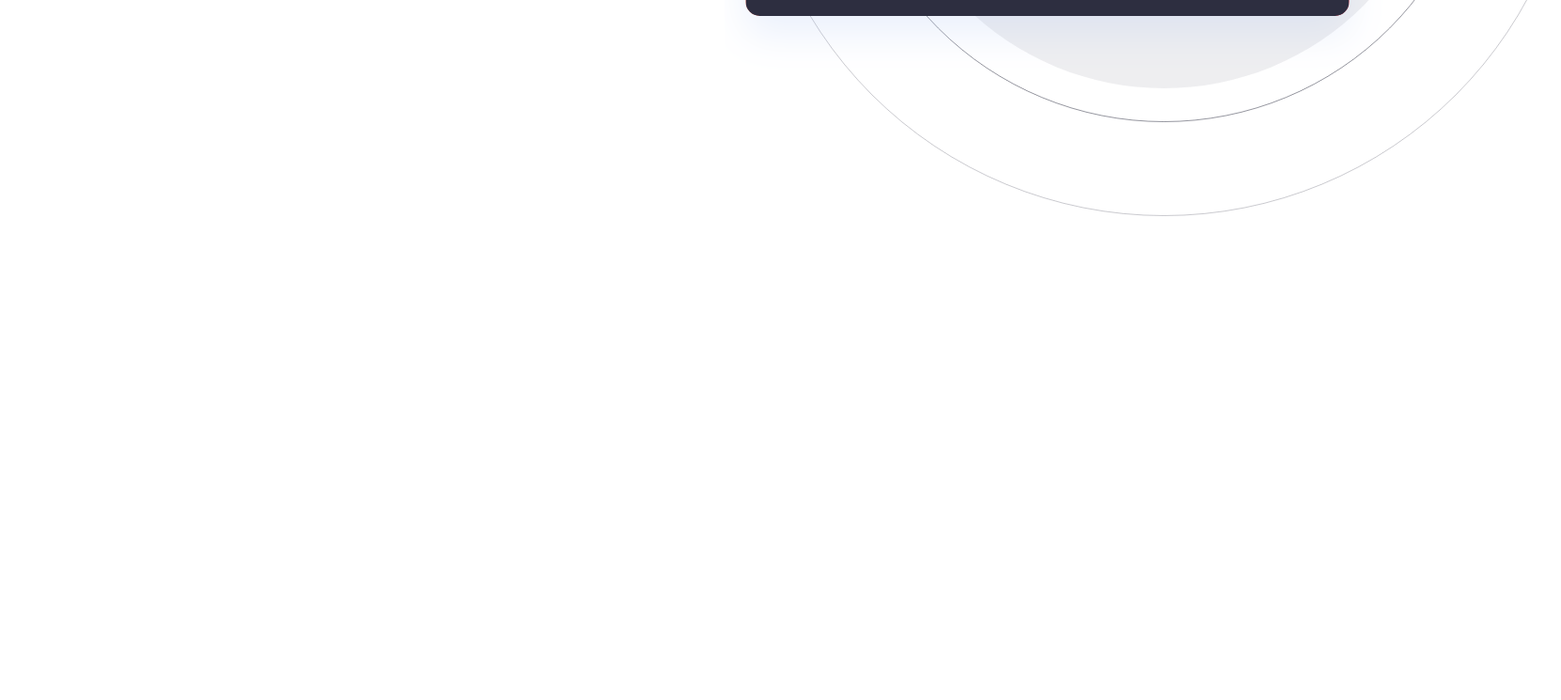
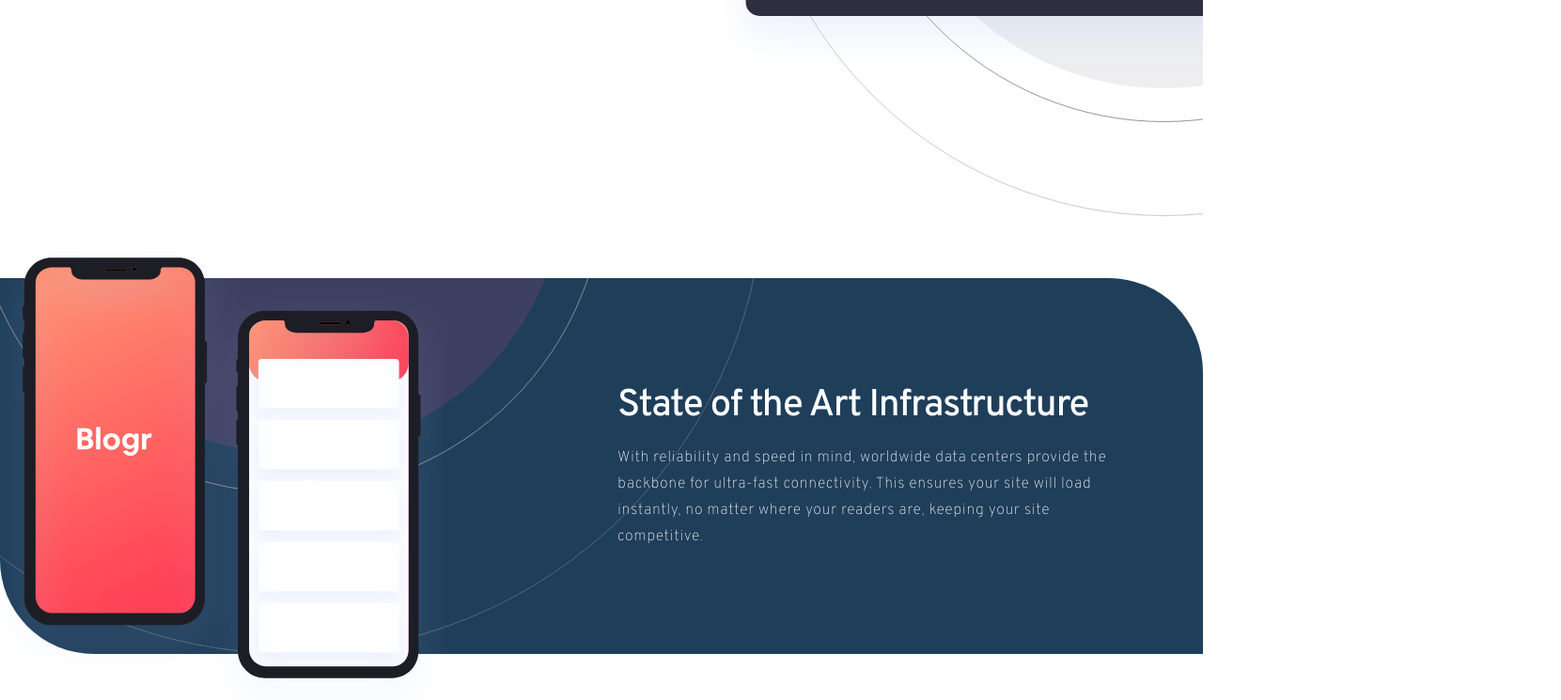
Before and after one commit to visockijanatolij1-sys/blogr-landing-page, a plain HTML site: page index.html in a window 1280 px wide. Shown: the part 1483-2228 px from the top of the page at 94% size, 1661 px wide, since content can reach past the window. Before the commit the page ends 1713 px from the top, so only its background shows below. Drawn offline with Linux system fonts and the light colour scheme.

Commit message:
finish state section

```diff
--- a/index.html
+++ b/index.html
@@ -109,6 +109,16 @@
                     </div>
                 </div>
             </section>
+            <section class="state">
+                <div class="container">
+                    <div class="state-row">
+                        <div class="state-body">
+                            <h3 class="state-body_title">State of the Art Infrastructure</h3>
+                            <p class="state-body_text">With reliability and speed in mind, worldwide data centers provide the backbone for ultra-fast connectivity. This ensures your site will load instantly, no matter where your readers are, keeping your site competitive.</p>
+                        </div>
+                    </div>
+                </div>
+            </section>
         </main>
     </div>
 
--- a/scss/_base.scss
+++ b/scss/_base.scss
@@ -15,6 +15,7 @@ html, body{
     line-height: 175%;
     letter-spacing: 0.6px;
     color: variables.$gray600;
+    overflow-x: hidden;
 }
 
 ul, li{
--- a/scss/_page.scss
+++ b/scss/_page.scss
@@ -422,6 +422,7 @@
 
 .future{
     margin-top: 150px;
+    padding-bottom: 250px;
     display: flex;
     align-items: center;
     flex-direction: column;
@@ -522,3 +523,95 @@
         background-image: url("../images/illustration-editor-mobile.svg");
     }
 }
+// =========================================
+
+.state{
+    margin-top: 49px;
+    margin-bottom: 49px;
+    width: 100%;
+    height: 400px;
+    background-color: variables.$blue900;
+    border-radius:  0 100px 0 100px;
+    position: relative;
+    background-image: url("../images/bg-pattern-circles.svg");
+    background-position: -200px bottom;
+    background-repeat: no-repeat;
+    background-size: 1014px;
+
+    display: flex;
+    align-items: center;
+    &::before{
+        content: "";
+        position: absolute;
+        left: 0;
+        top: -40px;
+        width: 472px;
+        height: 520px;
+        background-image: url("../images/illustration-phones.svg");
+        background-position: center;
+        background-repeat: no-repeat;
+        background-size: cover;
+    }
+}
+.state > .container{
+    width: 100%;
+}
+.state-row{
+    width: 100%;
+}
+.state-body{
+    max-width: 540px;
+    margin-left: auto;
+
+    display: flex;
+    flex-direction: column;
+    gap: 16px;
+}
+.state-body_title{
+    font-size: 40px;
+    line-height: 125%;
+    letter-spacing: -1.2px;
+    color: variables.$white;
+    font-weight: 500;
+}
+.state-body_text{
+    font-size: 16px;
+    line-height: 175%;
+    letter-spacing: 0.6px;
+    color: variables.$white;
+    font-weight: 100;
+}
+
+@media (max-width: 1023.98px) {
+    .state{
+        height: 500px;
+        background-position: bottom;
+        display: flex;
+        align-items: center;
+        justify-content: center;
+        &::before{
+            left: 50%;
+            top: 50%;
+            transform: translate(-50%, -83%);
+        }
+    }
+
+    .state-row{
+        padding-top: 300px;
+    }
+    .state-body{
+        text-align: center;
+        margin: 0 auto;
+    }
+}
+@media (max-width: 559px) {
+    .state{
+        height: 700px;
+        &::before{
+            width: 420px;
+        }
+    }
+    .state-row{
+        padding-top: 350px;
+    }
+}
```
Also changed, not shown: css/style.css, 1 other file.
